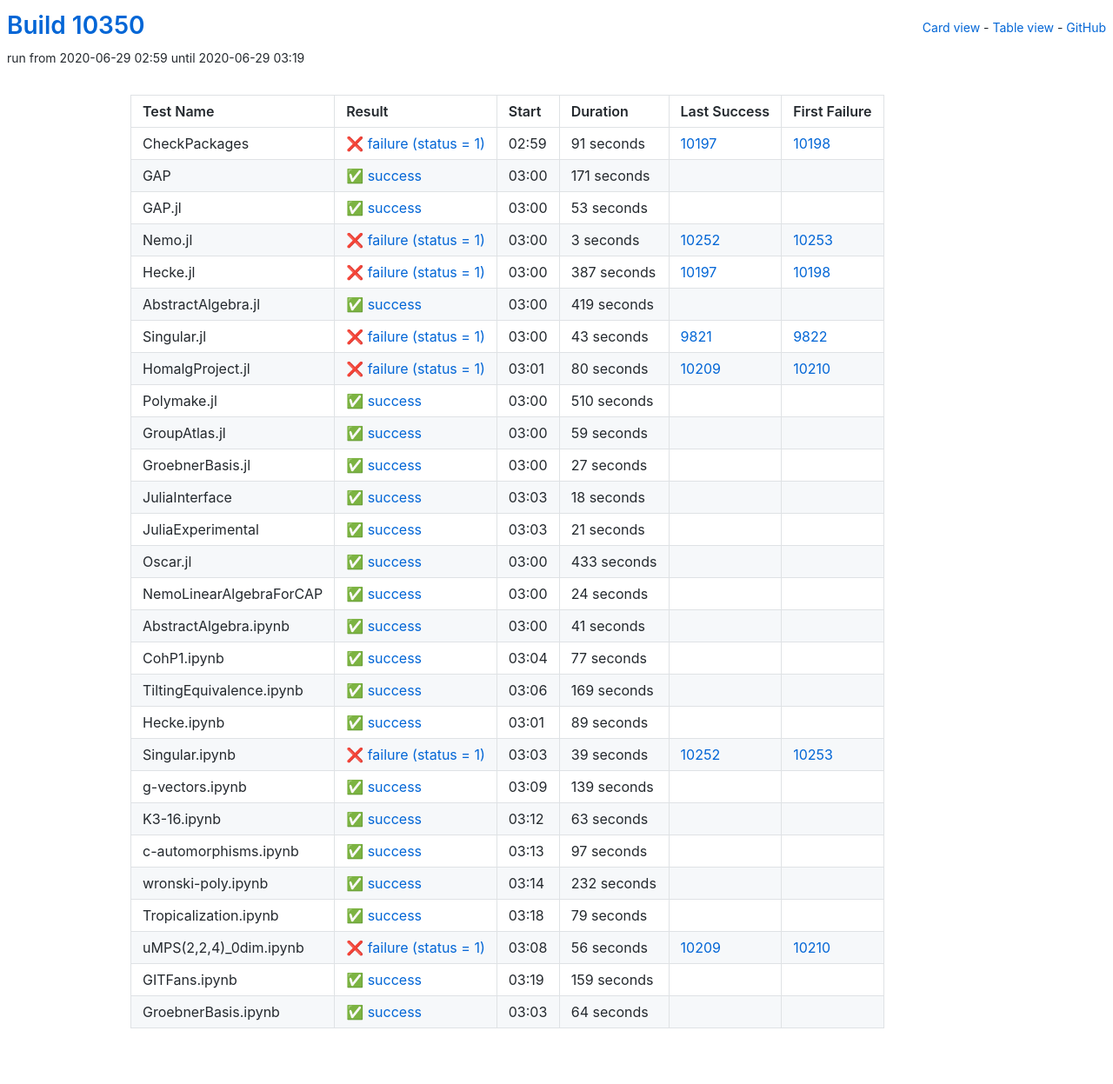
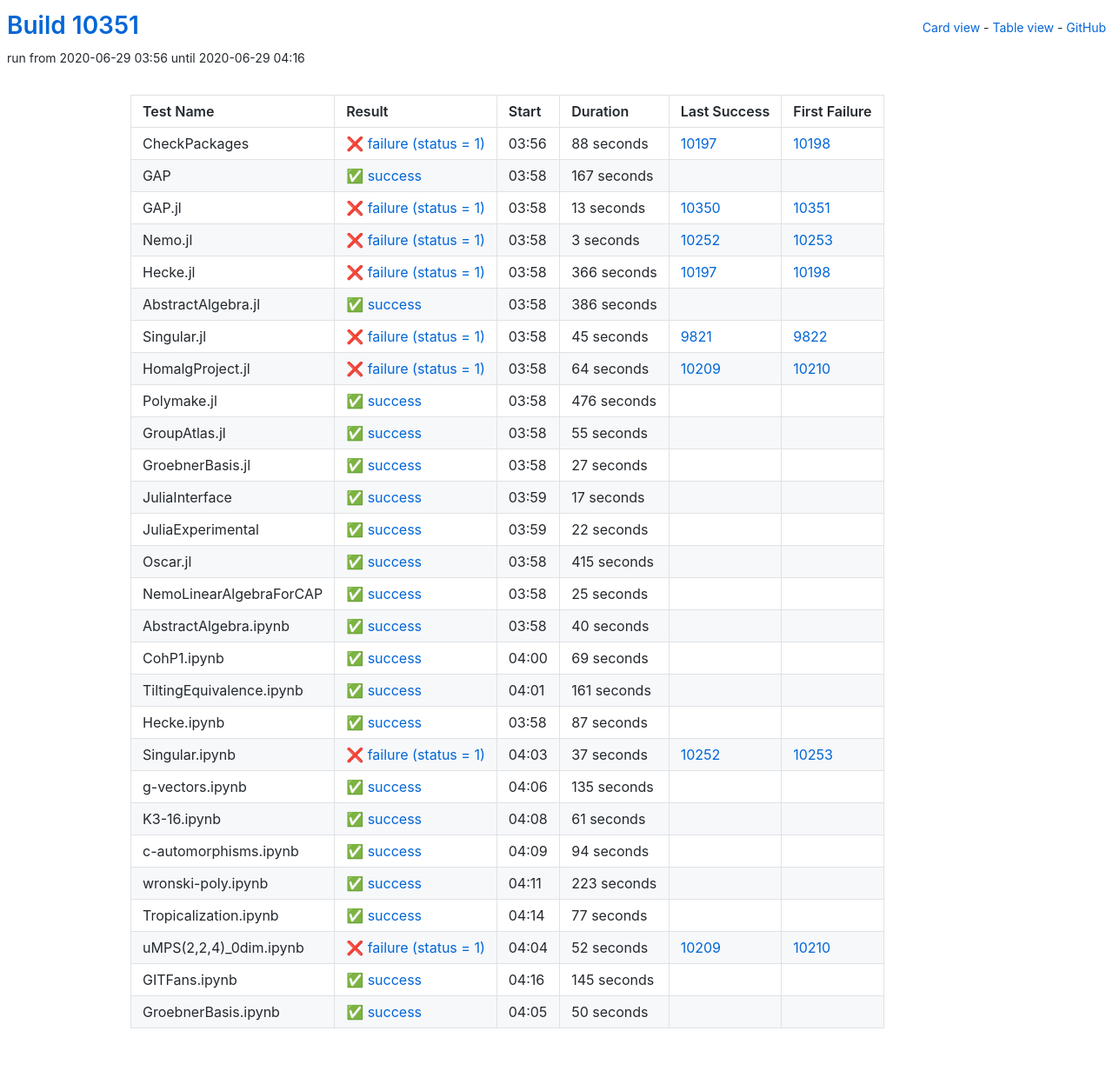
Before and after one commit to oscar-system/oscar-ci-status, a Jekyll site: the page built from table.html, in a window 1280 px wide. Shown: the whole page at 87% size. Built offline with Jekyll 4.4.1, drawn with Linux system fonts in a browser that asks for light colours.

Commit message:
Build #10351

```diff
--- a/_data/ci.yml
+++ b/_data/ci.yml
@@ -1,6 +1,6 @@
 ---
-build: 10350
-build_url: https://oscarci.mathematik.uni-kl.de/job/oscar/10350/
+build: 10351
+build_url: https://oscarci.mathematik.uni-kl.de/job/oscar/10351/
 job: oscar
 organization: oscar-system
 repo: oscar-ci-status
@@ -8,44 +8,44 @@
 tests:
 - name: CheckPackages
   id: checkpackages
-  log: https://oscarci.mathematik.uni-kl.de/job/oscar/10350/artifact/logs/build-10350/CheckPackages.log
-  start: 2020-06-29 02:59
+  log: https://oscarci.mathematik.uni-kl.de/job/oscar/10351/artifact/logs/build-10351/CheckPackages.log
+  start: 2020-06-29 03:56
   success: false
   exitcode: 1
   status: failure
-  duration: 91
+  duration: 88
   last_success: 10197
   last_success_url: https://oscarci.mathematik.uni-kl.de/job/oscar/10197/
   first_failure: 10198
   first_failure_url: https://oscarci.mathematik.uni-kl.de/job/oscar/10198/
 - name: GAP
   id: gap
-  log: https://oscarci.mathematik.uni-kl.de/job/oscar/10350/artifact/logs/build-10350/GAP.log
-  start: 2020-06-29 03:00
+  log: https://oscarci.mathematik.uni-kl.de/job/oscar/10351/artifact/logs/build-10351/GAP.log
+  start: 2020-06-29 03:58
   success: true
   exitcode: 0
   status: success
-  duration: 171
+  duration: 167
   last_success: false
   last_success_url:
   first_failure: false
   first_failure_url:
 - name: GAP.jl
   id: gap-jl
-  log: https://oscarci.mathematik.uni-kl.de/job/oscar/10350/artifact/logs/build-10350/GAP.jl.log
-  start: 2020-06-29 03:00
-  success: true
-  exitcode: 0
-  status: success
-  duration: 53
-  last_success: false
-  last_success_url:
-  first_failure: false
-  first_failure_url:
+  log: https://oscarci.mathematik.uni-kl.de/job/oscar/10351/artifact/logs/build-10351/GAP.jl.log
+  start: 2020-06-29 03:58
+  success: false
+  exitcode: 1
+  status: failure
+  duration: 13
+  last_success: 10350
+  last_success_url: https://oscarci.mathematik.uni-kl.de/job/oscar/10350/
+  first_failure: 10351
+  first_failure_url: https://oscarci.mathematik.uni-kl.de/job/oscar/10351/
 - name: Nemo.jl
   id: nemo-jl
-  log: https://oscarci.mathematik.uni-kl.de/job/oscar/10350/artifact/logs/build-10350/Nemo.jl.log
-  start: 2020-06-29 03:00
+  log: https://oscarci.mathematik.uni-kl.de/job/oscar/10351/artifact/logs/build-10351/Nemo.jl.log
+  start: 2020-06-29 03:58
   success: false
   exitcode: 1
   status: failure
@@ -56,80 +56,80 @@
   first_failure_url: https://oscarci.mathematik.uni-kl.de/job/oscar/10253/
 - name: Hecke.jl
   id: hecke-jl
-  log: https://oscarci.mathematik.uni-kl.de/job/oscar/10350/artifact/logs/build-10350/Hecke.jl.log
-  start: 2020-06-29 03:00
+  log: https://oscarci.mathematik.uni-kl.de/job/oscar/10351/artifact/logs/build-10351/Hecke.jl.log
+  start: 2020-06-29 03:58
   success: false
   exitcode: 1
   status: failure
-  duration: 387
+  duration: 366
   last_success: 10197
   last_success_url: https://oscarci.mathematik.uni-kl.de/job/oscar/10197/
   first_failure: 10198
   first_failure_url: https://oscarci.mathematik.uni-kl.de/job/oscar/10198/
 - name: AbstractAlgebra.jl
   id: abstractalgebra-jl
-  log: https://oscarci.mathematik.uni-kl.de/job/oscar/10350/artifact/logs/build-10350/AbstractAlgebra.jl.log
-  start: 2020-06-29 03:00
+  log: https://oscarci.mathematik.uni-kl.de/job/oscar/10351/artifact/logs/build-10351/AbstractAlgebra.jl.log
+  start: 2020-06-29 03:58
   success: true
   exitcode: 0
   status: success
-  duration: 419
+  duration: 386
   last_success: false
   last_success_url:
   first_failure: false
   first_failure_url:
 - name: Singular.jl
   id: singular-jl
-  log: https://oscarci.mathematik.uni-kl.de/job/oscar/10350/artifact/logs/build-10350/Singular.jl.log
-  start: 2020-06-29 03:00
+  log: https://oscarci.mathematik.uni-kl.de/job/oscar/10351/artifact/logs/build-10351/Singular.jl.log
+  start: 2020-06-29 03:58
   success: false
   exitcode: 1
   status: failure
-  duration: 43
+  duration: 45
   last_success: 9821
   last_success_url: https://oscarci.mathematik.uni-kl.de/job/oscar/9821/
   first_failure: 9822
   first_failure_url: https://oscarci.mathematik.uni-kl.de/job/oscar/9822/
 - name: HomalgProject.jl
   id: homalgproject-jl
-  log: https://oscarci.mathematik.uni-kl.de/job/oscar/10350/artifact/logs/build-10350/HomalgProject.jl.log
-  start: 2020-06-29 03:01
+  log: https://oscarci.mathematik.uni-kl.de/job/oscar/10351/artifact/logs/build-10351/HomalgProject.jl.log
+  start: 2020-06-29 03:58
   success: false
   exitcode: 1
   status: failure
-  duration: 80
+  duration: 64
   last_success: 10209
   last_success_url: https://oscarci.mathematik.uni-kl.de/job/oscar/10209/
   first_failure: 10210
   first_failure_url: https://oscarci.mathematik.uni-kl.de/job/oscar/10210/
 - name: Polymake.jl
   id: polymake-jl
-  log: https://oscarci.mathematik.uni-kl.de/job/oscar/10350/artifact/logs/build-10350/Polymake.jl.log
-  start: 2020-06-29 03:00
+  log: https://oscarci.mathematik.uni-kl.de/job/oscar/10351/artifact/logs/build-10351/Polymake.jl.log
+  start: 2020-06-29 03:58
   success: true
   exitcode: 0
   status: success
-  duration: 510
+  duration: 476
   last_success: false
   last_success_url:
   first_failure: false
   first_failure_url:
 - name: GroupAtlas.jl
   id: groupatlas-jl
-  log: https://oscarci.mathematik.uni-kl.de/job/oscar/10350/artifact/logs/build-10350/GroupAtlas.jl.log
-  start: 2020-06-29 03:00
+  log: https://oscarci.mathematik.uni-kl.de/job/oscar/10351/artifact/logs/build-10351/GroupAtlas.jl.log
+  start: 2020-06-29 03:58
   success: true
   exitcode: 0
   status: success
-  duration: 59
+  duration: 55
   last_success: false
   last_success_url:
   first_failure: false
   first_failure_url:
 - name: GroebnerBasis.jl
   id: groebnerbasis-jl
-  log: https://oscarci.mathematik.uni-kl.de/job/oscar/10350/artifact/logs/build-10350/GroebnerBasis.jl.log
-  start: 2020-06-29 03:00
+  log: https://oscarci.mathematik.uni-kl.de/job/oscar/10351/artifact/logs/build-10351/GroebnerBasis.jl.log
+  start: 2020-06-29 03:58
   success: true
   exitcode: 0
   status: success
@@ -140,68 +140,164 @@
   first_failure_url:
 - name: JuliaInterface
   id: juliainterface
-  log: https://oscarci.mathematik.uni-kl.de/job/oscar/10350/artifact/logs/build-10350/JuliaInterface.log
-  start: 2020-06-29 03:03
+  log: https://oscarci.mathematik.uni-kl.de/job/oscar/10351/artifact/logs/build-10351/JuliaInterface.log
+  start: 2020-06-29 03:59
   success: true
   exitcode: 0
   status: success
-  duration: 18
+  duration: 17
   last_success: false
   last_success_url:
   first_failure: false
   first_failure_url:
 - name: JuliaExperimental
   id: juliaexperimental
-  log: https://oscarci.mathematik.uni-kl.de/job/oscar/10350/artifact/logs/build-10350/JuliaExperimental.log
-  start: 2020-06-29 03:03
+  log: https://oscarci.mathematik.uni-kl.de/job/oscar/10351/artifact/logs/build-10351/JuliaExperimental.log
+  start: 2020-06-29 03:59
   success: true
   exitcode: 0
   status: success
-  duration: 21
+  duration: 22
   last_success: false
   last_success_url:
   first_failure: false
   first_failure_url:
 - name: Oscar.jl
   id: oscar-jl
-  log: https://oscarci.mathematik.uni-kl.de/job/oscar/10350/artifact/logs/build-10350/Oscar.jl.log
-  start: 2020-06-29 03:00
+  log: https://oscarci.mathematik.uni-kl.de/job/oscar/10351/artifact/logs/build-10351/Oscar.jl.log
+  start: 2020-06-29 03:58
   success: true
   exitcode: 0
   status: success
-  duration: 433
+  duration: 415
   last_success: false
   last_success_url:
   first_failure: false
   first_failure_url:
 - name: NemoLinearAlgebraForCAP
   id: nemolinearalgebraforcap
-  log: https://oscarci.mathematik.uni-kl.de/job/oscar/10350/artifact/logs/build-10350/NemoLinearAlgebraForCAP.log
-  start: 2020-06-29 03:00
+  log: https://oscarci.mathematik.uni-kl.de/job/oscar/10351/artifact/logs/build-10351/NemoLinearAlgebraForCAP.log
+  start: 2020-06-29 03:58
   success: true
   exitcode: 0
   status: success
-  duration: 24
+  duration: 25
   last_success: false
   last_success_url:
   first_failure: false
   first_failure_url:
 - name: AbstractAlgebra.ipynb
   id: abstractalgebra-ipynb
-  log: https://oscarci.mathematik.uni-kl.de/job/oscar/10350/artifact/logs/build-10350/AbstractAlgebra.ipynb.log
-  start: 2020-06-29 03:00
+  log: https://oscarci.mathematik.uni-kl.de/job/oscar/10351/artifact/logs/build-10351/AbstractAlgebra.ipynb.log
+  start: 2020-06-29 03:58
   success: true
   exitcode: 0
   status: success
-  duration: 41
+  duration: 40
   last_success: false
   last_success_url:
   first_failure: false
   first_failure_url:
 - name: CohP1.ipynb
   id: cohp1-ipynb
-  log: https://oscarci.mathematik.uni-kl.de/job/oscar/10350/artifact/logs/build-10350/CohP1.ipynb.log
-  start: 2020-06-29 03:04
+  log: https://oscarci.mathematik.uni-kl.de/job/oscar/10351/artifact/logs/build-10351/CohP1.ipynb.log
+  start: 2020-06-29 04:00
+  success: true
+  exitcode: 0
+  status: success
+  duration: 69
+  last_success: false
+  last_success_url:
+  first_failure: false
+  first_failure_url:
+- name: TiltingEquivalence.ipynb
+  id: tiltingequivalence-ipynb
+  log: https://oscarci.mathematik.uni-kl.de/job/oscar/10351/artifact/logs/build-10351/TiltingEquivalence.ipynb.log
+  start: 2020-06-29 04:01
+  success: true
+  exitcode: 0
+  status: success
+  duration: 161
+  last_success: false
+  last_success_url:
+  first_failure: false
+  first_failure_url:
+- name: Hecke.ipynb
+  id: hecke-ipynb
+  log: https://oscarci.mathematik.uni-kl.de/job/oscar/10351/artifact/logs/build-10351/Hecke.ipynb.log
+  start: 2020-06-29 03:58
+  success: true
+  exitcode: 0
+  status: success
+  duration: 87
+  last_success: false
+  last_success_url:
+  first_failure: false
+  first_failure_url:
+- name: Singular.ipynb
+  id: singular-ipynb
+  log: https://oscarci.mathematik.uni-kl.de/job/oscar/10351/artifact/logs/build-10351/Singular.ipynb.log
+  start: 2020-06-29 04:03
+  success: false
+  exitcode: 1
+  status: failure
+  duration: 37
+  last_success: 10252
+  last_success_url: https://oscarci.mathematik.uni-kl.de/job/oscar/10252/
+  first_failure: 10253
+  first_failure_url: https://oscarci.mathematik.uni-kl.de/job/oscar/10253/
+- name: g-vectors.ipynb
+  id: g-vectors-ipynb
+  log: https://oscarci.mathematik.uni-kl.de/job/oscar/10351/artifact/logs/build-10351/g-vectors.ipynb.log
+  start: 2020-06-29 04:06
+  success: true
+  exitcode: 0
+  status: success
+  duration: 135
+  last_success: false
+  last_success_url:
+  first_failure: false
+  first_failure_url:
+- name: K3-16.ipynb
+  id: k3-16-ipynb
+  log: https://oscarci.mathematik.uni-kl.de/job/oscar/10351/artifact/logs/build-10351/K3-16.ipynb.log
+  start: 2020-06-29 04:08
+  success: true
+  exitcode: 0
+  status: success
+  duration: 61
+  last_success: false
+  last_success_url:
+  first_failure: false
+  first_failure_url:
+- name: c-automorphisms.ipynb
+  id: c-automorphisms-ipynb
+  log: https://oscarci.mathematik.uni-kl.de/job/oscar/10351/artifact/logs/build-10351/c-automorphisms.ipynb.log
+  start: 2020-06-29 04:09
+  success: true
+  exitcode: 0
+  status: success
+  duration: 94
+  last_success: false
+  last_success_url:
+  first_failure: false
+  first_failure_url:
+- name: wronski-poly.ipynb
+  id: wronski-poly-ipynb
+  log: https://oscarci.mathematik.uni-kl.de/job/oscar/10351/artifact/logs/build-10351/wronski-poly.ipynb.log
+  start: 2020-06-29 04:11
+  success: true
+  exitcode: 0
+  status: success
+  duration: 223
+  last_success: false
+  last_success_url:
+  first_failure: false
+  first_failure_url:
+- name: Tropicalization.ipynb
+  id: tropicalization-ipynb
+  log: https://oscarci.mathematik.uni-kl.de/job/oscar/10351/artifact/logs/build-10351/Tropicalization.ipynb.log
+  start: 2020-06-29 04:14
   success: true
   exitcode: 0
   status: success
@@ -210,134 +306,38 @@
   last_success_url:
   first_failure: false
   first_failure_url:
-- name: TiltingEquivalence.ipynb
-  id: tiltingequivalence-ipynb
-  log: https://oscarci.mathematik.uni-kl.de/job/oscar/10350/artifact/logs/build-10350/TiltingEquivalence.ipynb.log
-  start: 2020-06-29 03:06
-  success: true
-  exitcode: 0
-  status: success
-  duration: 169
-  last_success: false
-  last_success_url:
-  first_failure: false
-  first_failure_url:
-- name: Hecke.ipynb
-  id: hecke-ipynb
-  log: https://oscarci.mathematik.uni-kl.de/job/oscar/10350/artifact/logs/build-10350/Hecke.ipynb.log
-  start: 2020-06-29 03:01
-  success: true
-  exitcode: 0
-  status: success
-  duration: 89
-  last_success: false
-  last_success_url:
-  first_failure: false
-  first_failure_url:
-- name: Singular.ipynb
-  id: singular-ipynb
-  log: https://oscarci.mathematik.uni-kl.de/job/oscar/10350/artifact/logs/build-10350/Singular.ipynb.log
-  start: 2020-06-29 03:03
+- name: uMPS(2,2,4)_0dim.ipynb
+  id: umps-2-2-4-0dim-ipynb
+  log: https://oscarci.mathematik.uni-kl.de/job/oscar/10351/artifact/logs/build-10351/uMPS-2-2-4-_0dim.ipynb.log
+  start: 2020-06-29 04:04
   success: false
   exitcode: 1
   status: failure
-  duration: 39
-  last_success: 10252
-  last_success_url: https://oscarci.mathematik.uni-kl.de/job/oscar/10252/
-  first_failure: 10253
-  first_failure_url: https://oscarci.mathematik.uni-kl.de/job/oscar/10253/
-- name: g-vectors.ipynb
-  id: g-vectors-ipynb
-  log: https://oscarci.mathematik.uni-kl.de/job/oscar/10350/artifact/logs/build-10350/g-vectors.ipynb.log
-  start: 2020-06-29 03:09
-  success: true
-  exitcode: 0
-  status: success
-  duration: 139
-  last_success: false
-  last_success_url:
-  first_failure: false
-  first_failure_url:
-- name: K3-16.ipynb
-  id: k3-16-ipynb
-  log: https://oscarci.mathematik.uni-kl.de/job/oscar/10350/artifact/logs/build-10350/K3-16.ipynb.log
-  start: 2020-06-29 03:12
-  success: true
-  exitcode: 0
-  status: success
-  duration: 63
-  last_success: false
-  last_success_url:
-  first_failure: false
-  first_failure_url:
-- name: c-automorphisms.ipynb
-  id: c-automorphisms-ipynb
-  log: https://oscarci.mathematik.uni-kl.de/job/oscar/10350/artifact/logs/build-10350/c-automorphisms.ipynb.log
-  start: 2020-06-29 03:13
-  success: true
-  exitcode: 0
-  status: success
-  duration: 97
-  last_success: false
-  last_success_url:
-  first_failure: false
-  first_failure_url:
-- name: wronski-poly.ipynb
-  id: wronski-poly-ipynb
-  log: https://oscarci.mathematik.uni-kl.de/job/oscar/10350/artifact/logs/build-10350/wronski-poly.ipynb.log
-  start: 2020-06-29 03:14
-  success: true
-  exitcode: 0
-  status: success
-  duration: 232
-  last_success: false
-  last_success_url:
-  first_failure: false
-  first_failure_url:
-- name: Tropicalization.ipynb
-  id: tropicalization-ipynb
-  log: https://oscarci.mathematik.uni-kl.de/job/oscar/10350/artifact/logs/build-10350/Tropicalization.ipynb.log
-  start: 2020-06-29 03:18
-  success: true
-  exitcode: 0
-  status: success
-  duration: 79
-  last_success: false
-  last_success_url:
-  first_failure: false
-  first_failure_url:
-- name: uMPS(2,2,4)_0dim.ipynb
-  id: umps-2-2-4-0dim-ipynb
-  log: https://oscarci.mathematik.uni-kl.de/job/oscar/10350/artifact/logs/build-10350/uMPS-2-2-4-_0dim.ipynb.log
-  start: 2020-06-29 03:08
-  success: false
-  exitcode: 1
-  status: failure
-  duration: 56
+  duration: 52
   last_success: 10209
   last_success_url: https://oscarci.mathematik.uni-kl.de/job/oscar/10209/
   first_failure: 10210
   first_failure_url: https://oscarci.mathematik.uni-kl.de/job/oscar/10210/
 - name: GITFans.ipynb
   id: gitfans-ipynb
-  log: https://oscarci.mathematik.uni-kl.de/job/oscar/10350/artifact/logs/build-10350/GITFans.ipynb.log
-  start: 2020-06-29 03:19
+  log: https://oscarci.mathematik.uni-kl.de/job/oscar/10351/artifact/logs/build-10351/GITFans.ipynb.log
+  start: 2020-06-29 04:16
   success: true
   exitcode: 0
   status: success
-  duration: 159
+  duration: 145
   last_success: false
   last_success_url:
   first_failure: false
   first_failure_url:
 - name: GroebnerBasis.ipynb
   id: groebnerbasis-ipynb
-  log: https://oscarci.mathematik.uni-kl.de/job/oscar/10350/artifact/logs/build-10350/GroebnerBasis.ipynb.log
-  start: 2020-06-29 03:03
+  log: https://oscarci.mathematik.uni-kl.de/job/oscar/10351/artifact/logs/build-10351/GroebnerBasis.ipynb.log
+  start: 2020-06-29 04:05
   success: true
   exitcode: 0
   status: success
-  duration: 64
+  duration: 50
   last_success: false
   last_success_url:
   first_failure: false
```
Also changed, not shown: README.md.
